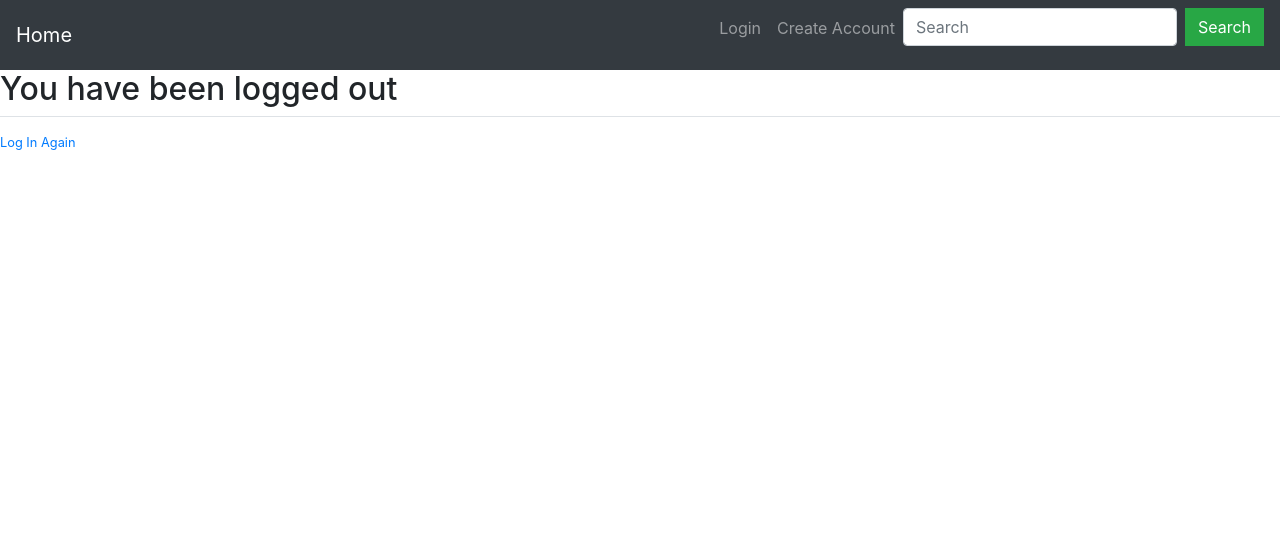
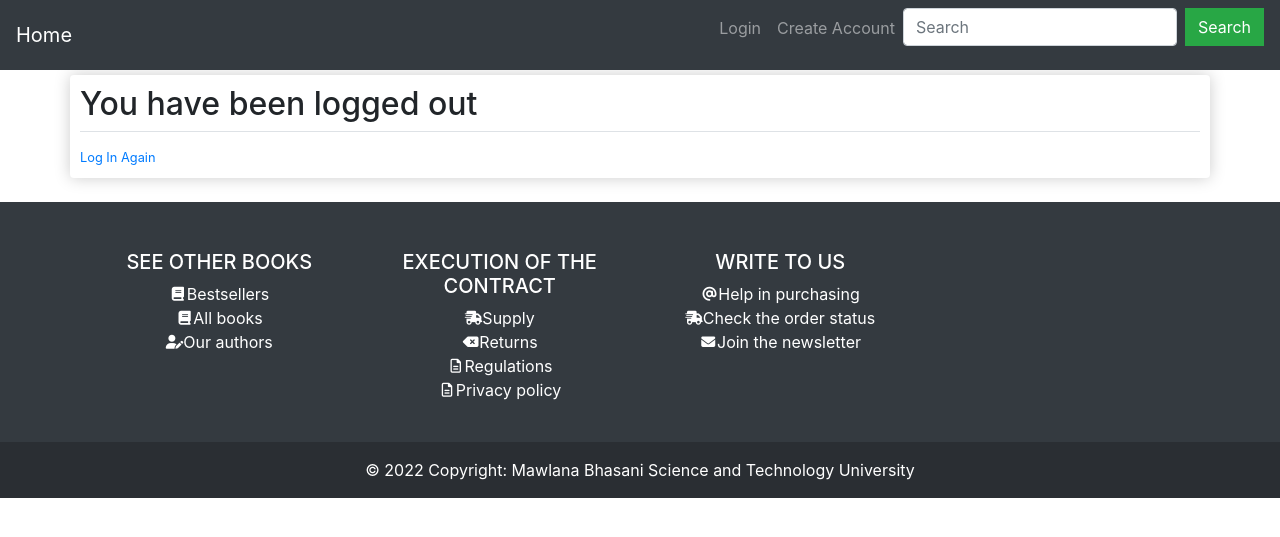
Before and after one commit to rushad01/online_bookshop, a Django app: page /profiles/logout/ in a window 1280 px wide. Shown: the top 537 px of the page. Run offline with Django 4.2, Linux system fonts and the light colour scheme; some libraries are stand-ins or nearby versions.

Commit message:
UI Improvement:Added Footer

```diff
--- a/online_bookshop/settings.py
+++ b/online_bookshop/settings.py
@@ -147,6 +147,7 @@ LOGIN_REDIRECT_URL = 'home'
 JAZZMIN_SETTINGS = {
     "site_title": "MBSTU Online Bookshop",
     "site_brand": "MBSTU Online Bookshop",
+    "site_header": "MBSTU Online Bookshop",
     "welcome_sign": "Welcome to the MBSTU Online Bookshop",
     "copyright": "Mawlana Bhashani Science and Technology University",
     "related_modal_active": False,
--- a/profiles/templates/profiles/base.html
+++ b/profiles/templates/profiles/base.html
@@ -103,6 +103,74 @@
             </div>
         </nav>
         {% block content %}{% endblock %}
+        <br>
+        <footer class="bg-dark text-center text-lg-start text-white">
+            <!-- Grid container -->
+            <div class="container p-4">
+                <!--Grid row-->
+                <div class="row mt-4">
+                    <!--Grid column-->
+                    <div class="col-lg-3 col-md-6 mb-4 mb-md-0">
+                        <h5 class="text-uppercase">See other books</h5>
+                        <ul class="list-unstyled mb-0">
+                            <li>
+                                <a href="#!" class="text-white"><i class="fas fa-book fa-fw fa-sm me-2"></i>Bestsellers</a>
+                            </li>
+                            <li>
+                                <a href="#!" class="text-white"><i class="fas fa-book fa-fw fa-sm me-2"></i>All books</a>
+                            </li>
+                            <li>
+                                <a href="#!" class="text-white"><i class="fas fa-user-edit fa-fw fa-sm me-2"></i>Our authors</a>
+                            </li>
+                        </ul>
+                    </div>
+                    <!--Grid column-->
+                    <!--Grid column-->
+                    <div class="col-lg-3 col-md-6 mb-4 mb-md-0">
+                        <h5 class="text-uppercase">Execution of the contract</h5>
+                        <ul class="list-unstyled">
+                            <li>
+                                <a href="#!" class="text-white"><i class="fas fa-shipping-fast fa-fw fa-sm me-2"></i>Supply</a>
+                            </li>
+                            <li>
+                                <a href="#!" class="text-white"><i class="fas fa-backspace fa-fw fa-sm me-2"></i>Returns</a>
+                            </li>
+                            <li>
+                                <a href="#!" class="text-white"><i class="far fa-file-alt fa-fw fa-sm me-2"></i>Regulations</a>
+                            </li>
+                            <li>
+                                <a href="#!" class="text-white"><i class="far fa-file-alt fa-fw fa-sm me-2"></i>Privacy policy</a>
+                            </li>
+                        </ul>
+                    </div>
+                    <!--Grid column-->
+                    <!--Grid column-->
+                    <div class="col-lg-3 col-md-6 mb-4 mb-md-0">
+                        <h5 class="text-uppercase">Write to us</h5>
+                        <ul class="list-unstyled">
+                            <li>
+                                <a href="#!" class="text-white"><i class="fas fa-at fa-fw fa-sm me-2"></i>Help in purchasing</a>
+                            </li>
+                            <li>
+                                <a href="#!" class="text-white"><i class="fas fa-shipping-fast fa-fw fa-sm me-2"></i>Check the order status</a>
+                            </li>
+                            <li>
+                                <a href="#!" class="text-white"><i class="fas fa-envelope fa-fw fa-sm me-2"></i>Join the newsletter</a>
+                            </li>
+                        </ul>
+                    </div>
+                    <!--Grid column-->
+                </div>
+                <!--Grid row-->
+            </div>
+            <!-- Grid container -->
+            <!-- Copyright -->
+            <div class="text-center p-3" style="background-color: rgba(0, 0, 0, 0.2)">
+                © 2022 Copyright:
+                <a class="text-white" href="{% url 'home' %}">Mawlana Bhasani Science and Technology University</a>
+            </div>
+            <!-- Copyright -->
+        </footer>
         <!--JavaScript Files-->
         <script type="text/javascript" src="{% static 'js/popperJS.js' %}"></script>
         <script type="text/javascript" src="{% static 'js/JQuery.js' %}"></script>
--- a/profiles/templates/profiles/logout.html
+++ b/profiles/templates/profiles/logout.html
@@ -1,9 +1,11 @@
 {% extends "profiles/base.html" %}
 {% block content %}
-    <h2>You have been logged out</h2>
-    <div class="border-top pt-3">
-        <small class="text-muted">
-            <a href="{% url 'profiles:login' %}">Log In Again</a>
-        </small>
+    <div class="container box-element">
+        <h2>You have been logged out</h2>
+        <div class="border-top pt-3">
+            <small class="text-muted">
+                <a href="{% url 'profiles:login' %}">Log In Again</a>
+            </small>
+        </div>
     </div>
 {% endblock content %}
```
Also changed, not shown: profiles/templates/profiles/recommendation.html (+7 -1 lines), profiles/views.py (+24 -26 lines), db.sqlite3, static/images/product/100_Years_First_Ed_Hi_Res-768x1153.jpg (added), static/images/product/TheAlchemistCover-5456318ceb53461b9bb6081ed8b99252.jpg (added), static/images/product/War-and-Peace-by-Leo-Tolstoy.jpg (added).
